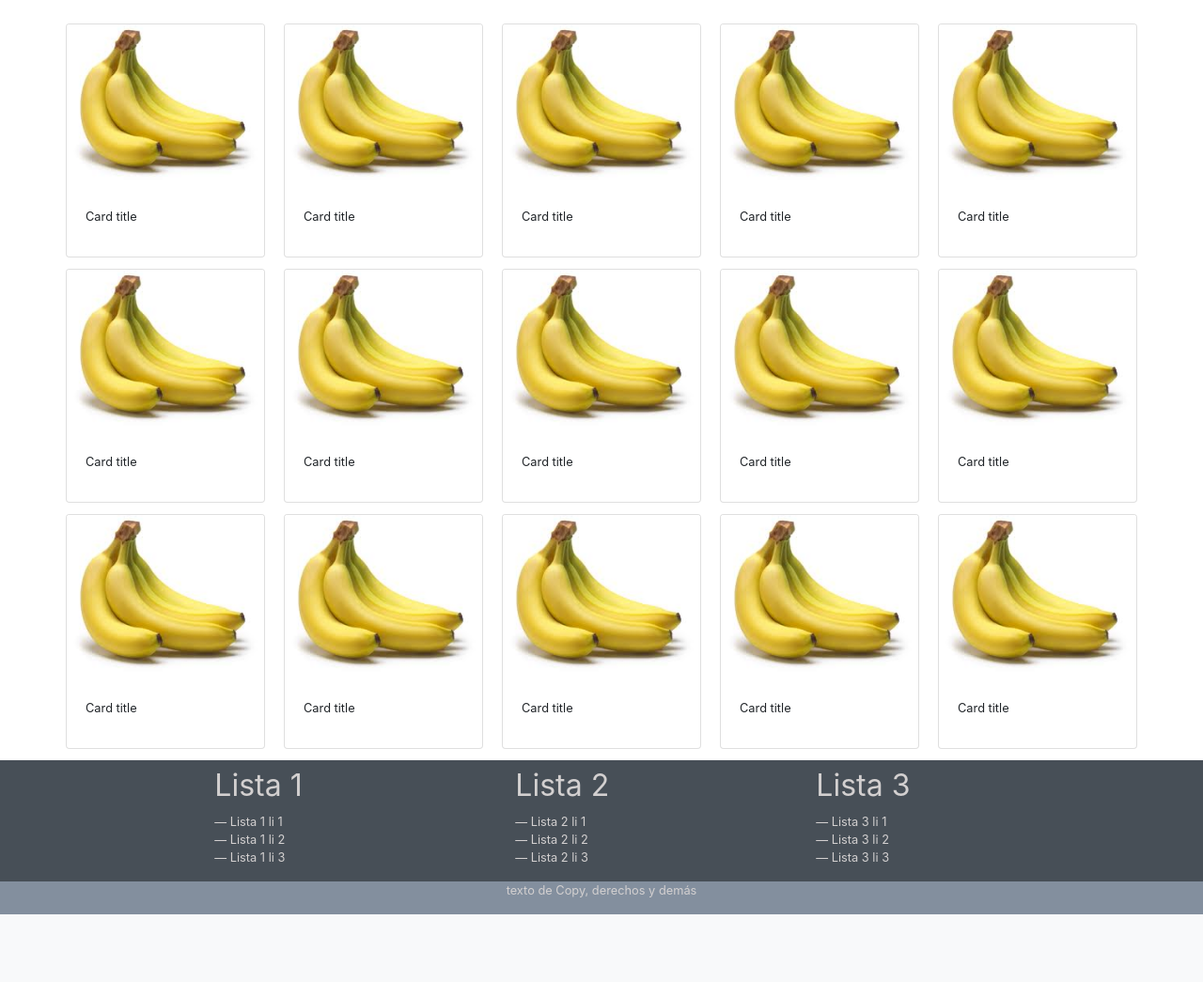
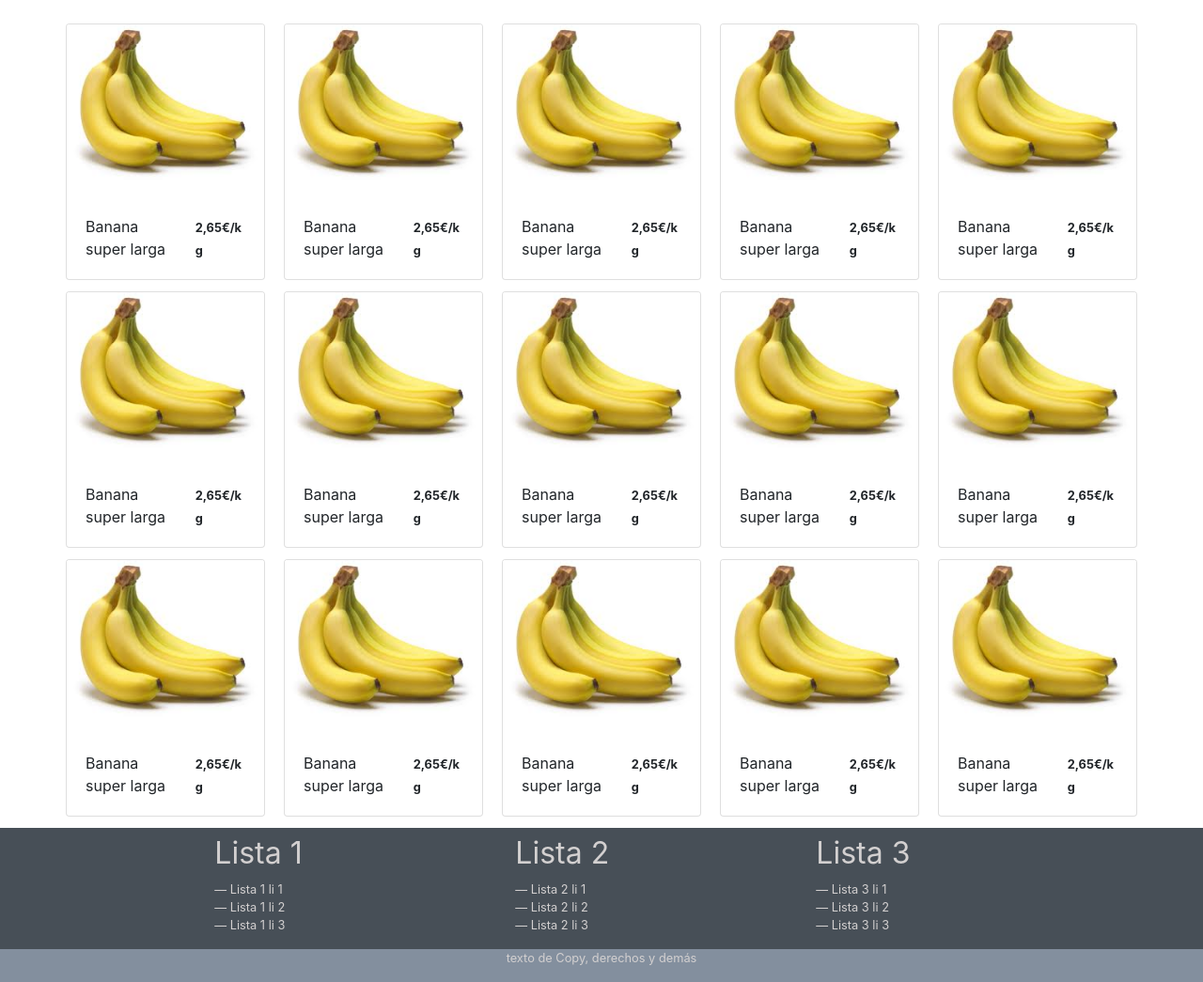
Before and after one commit to ipradasgomez/melonshop, a PHP site: page / in a window 1280 px wide. Shown: the part 80-1125 px from the top of the page at 94% size. Before the commit the page ends 1053 px from the top, so only its background shows below. Run offline with PHP 8.4, Linux system fonts and the light colour scheme.

Commit message:
Arreglo cards

```diff
--- a/footer.php
+++ b/footer.php
@@ -24,3 +24,8 @@
 <script src="./js/jquery.js"></script>
 <script src="./js/popper.js"></script>
 <script src="./js/bootstrap.min.js"></script>
+<script>
+    $(function () {
+        $('[data-toggle="tooltip"]').tooltip()
+    })
+</script>
--- a/index.php
+++ b/index.php
@@ -37,7 +37,6 @@
             border-radius: 0.25rem 0 0 0.25rem;
             border-right: 0px;
         }
-
 
         <!--
         Reglas de las columnas
@@ -83,15 +82,19 @@
         <div class="card-columns">
             <?php for ($i = 1; $i <= 15; $i++) { ?>
                 <div class="card ">
-                    <img class="card-img-top" src="./gallery/bananas.jpg" alt="Card image cap">
+                    <img class="card-img-top" src="./gallery/bananas.jpg" alt="Card image cap" data-toggle="tooltip"
+                         data-placement="top" title="Bananas criadas en criaderos submarinos y en cautividad.">
                     <div class="card-body">
-                        <p class="card-title">
-                            <small>Card title</small>
-                        </p>
+                        <div class="card-title">
+
+                        </div>
+                        <div class="row">
+                            <div class="col-7">Banana super larga</div>
+                            <div class="col-5">
+                                <small><b>2,65€/kg</b></small>
+                            </div>
+                        </div>
                         <div class="info">
-                            <p class="card-text col-12">
-                                <small>This is a wider card with supporting text below as a natural.</small>
-                            </p>
                             <input type="number" min="1" value="1" class="col-7 inputCant" placeholder="Cantidad"
                                    aria-label="Input group example" aria-describedby="btnGroupAddon">
                             <button type="button" class="btn btn-secondary col-4"><span class="oi oi-cart"></button>
```
